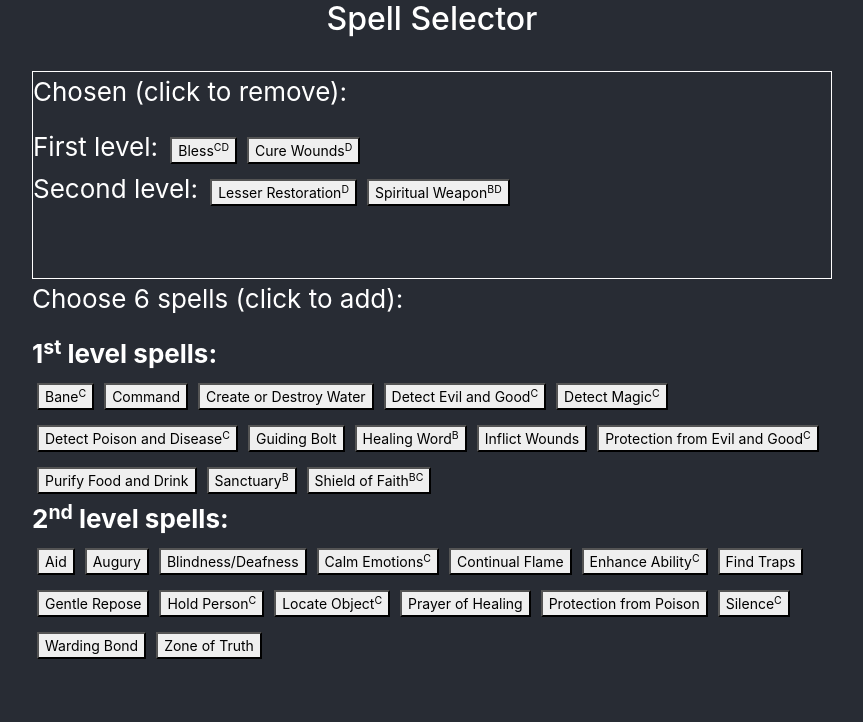
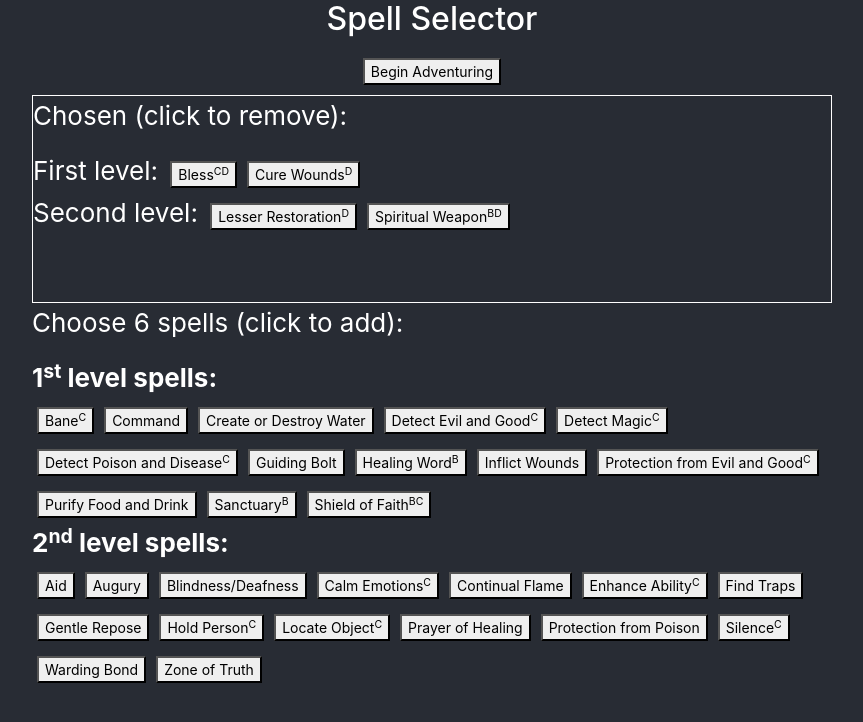
Before and after one commit to ethanvernon/spell_selector, a React (Create React App) app: page / in a window 1280 px wide. Both pictures are taken after a click on the button "Prepare now". Shown: the top 722 px of the page, without its empty margins (208-1071 px from the left). Built offline with nearby package versions, Linux system fonts and the light colour scheme.

Commit message:
Added casting screen

```diff
--- /dev/null
+++ b/src/Begin.js
@@ -0,0 +1,17 @@
+import React, { Component } from 'react';
+import './App.css';
+
+export class Begin extends Component {
+
+	render() {
+		let doubleClass = "center " + this.props.hide;
+
+		return (
+			<div className={doubleClass}>
+				<button onClick={this.props.handleClick}>
+				Begin Adventuring
+				</button>
+			</div>
+		)
+	}
+}
--- /dev/null
+++ b/src/CastingScreen.js
@@ -0,0 +1,41 @@
+import React, { Component } from 'react';
+import './App.css';
+
+export class CastingScreen extends Component {
+	constructor(props) {
+		super(props);
+		this.handleClick = this.handleClick.bind(this);
+	}
+
+	handleClick(e) {
+		let level = e.currentTarget.getAttribute('level');
+
+		this.props.reduceNumber(level);
+	}
+
+	render() {
+		let thisClass = "center " + this.props.hide;
+
+		return (
+			<div className={thisClass}>
+				<p><span style={{fontSize:24, weight:'bold'}}>Adventuring screen</span><br/>
+				Click a spell slot to expend it</p>
+
+				<div className='row'>
+					<div className='col-sm spell-slot' onClick={this.handleClick} level="1">
+						<p style={{fontSize:14, weight:'bold', marginBottom:-3}}>1<sup>st</sup> Level</p>
+						<p style={{fontSize:9, weight:'bold', marginBottom:0}}>Spell Slot</p>
+						<p style={{fontSize:35, weight:'bold', lineHeight:'1.2em', marginBottom:0}}>{this.props.levelOne}</p>
+						<p style={{fontSize:10, weight:'bold', marginBottom:'.5em'}}>remaining</p>
+					</div>
+					<div className='col-sm spell-slot' onClick={this.handleClick} level="2">
+						<p style={{fontSize:14, weight:'bold', marginBottom:-3}}>2<sup>nd</sup> Level</p>
+						<p style={{fontSize:9, weight:'bold', marginBottom:0}}>Spell Slot</p>
+						<p style={{fontSize:35, weight:'bold', lineHeight:'1.2em', marginBottom:0}}>{this.props.levelTwo}</p>
+						<p style={{fontSize:10, weight:'bold', marginBottom:'.5em'}}>remaining</p>
+					</div>
+				</div>
+			</div>
+		)
+	}
+}
--- a/src/Chosen.js
+++ b/src/Chosen.js
@@ -66,7 +66,7 @@ export class Chosen extends Component {
 		return (
 
 			//only shows when "Prepare Now" has been clicked in SelectionHeader.js
-			<div className={this.props.hide} style={{border:"1px solid white", height:"8em"}}>
+			<div className={this.props.hide} style={{border:"1px solid white", minHeight:"8em"}}>
 				<p>Chosen (click to remove):</p>
 				{/*conditionally renders */}
 				{this.props.chosenOne.length > 0 &&
--- a/src/Parent.js
+++ b/src/Parent.js
@@ -6,6 +6,9 @@ import {SelectionHeader} from './SelectionHeader';
 import {SpellChoosing} from './SpellChoosing';
 import 'bootstrap/dist/css/bootstrap.css';
 import {Chosen} from './Chosen';
+import {Begin} from './Begin';
+import {CastingScreen} from './CastingScreen';
+import {PreparedSpells} from './PreparedSpells';
 
 export class Parent extends Component {
 
@@ -32,6 +35,7 @@ export class Parent extends Component {
 	      	spellChoiceNumber: 6,
 	      	startScreenHide: "",
 	      	chooseScreenHide: "hidden",
+	      	castingScreenHide: "hidden",
 	      	domainSpellsFirst: ["Bless", "Cure Wounds"],
 	      	domainSpellsSecond: ["Lesser Restoration", "Spiritual Weapon"],
 	      	choseFirst: ["Bless", "Cure Wounds"],
@@ -46,6 +50,8 @@ export class Parent extends Component {
 	    this.updateSpellChoiceNumber = this.updateSpellChoiceNumber.bind(this);
 	    this.convertToBaseName = this.convertToBaseName.bind(this);
 	    this.removeChosen = this.removeChosen.bind(this);
+	    this.startCasting = this.startCasting.bind(this);
+	    this.spellWasCast = this.spellWasCast.bind(this);
 	}
 
 	//called by LevelChooser.js whenever cleric level input is changed
@@ -229,14 +235,55 @@ export class Parent extends Component {
 		}
 	}
 
+	startCasting() {
+		console.log("start casting");
+
+		//hides choose screen
+		this.setState({
+			chooseScreenHide: "hidden",
+			castingScreenHide: ""
+		})
+	}
+
+	spellWasCast(level) {
+		if (level == 1 && this.state.levelOneSlots > 0) {
+			let int = this.state.levelOneSlots - 1;
+			this.setState({
+				levelOneSlots: int
+			})
+		} else if (level == 2 && this.state.levelTwoSlots > 0) {
+			let int = this.state.levelTwoSlots - 1;
+			this.setState({
+				levelTwoSlots: int
+			})
+		}
+	}
+
 
 	render() {
+		let startScreenClass = 'row ' + this.state.startScreenHide;
+
 		return (
 			<div>
 
 				<h2 className='my-title'>Spell Selector</h2>
 
-				<div className='row'>
+				<Begin
+					hide={this.state.chooseScreenHide}
+					handleClick={this.startCasting}/>
+
+				<CastingScreen
+					hide={this.state.castingScreenHide}
+					levelOne={this.state.levelOneSlots}
+					levelTwo={this.state.levelTwoSlots}
+					reduceNumber={this.spellWasCast}/>
+
+				<PreparedSpells
+					hide={this.state.castingScreenHide}
+					levelOneSpells={this.state.choseFirst}
+					levelTwoSpells={this.state.choseSecond}/>
+
+				<div className={startScreenClass}>
 
 					<div className='col-sm' style={{marginBottom:25}}>
 						<LevelChooser
@@ -262,6 +309,7 @@ export class Parent extends Component {
 							levelTwoAvail = {this.state.levelTwoAvail}
 							cantripsKnown = {this.state.cantripsKnown}/>
 						</div>
+
 				</div>
 
 				<Chosen
--- /dev/null
+++ b/src/PreparedSpells.js
@@ -0,0 +1,16 @@
+import React, { Component } from 'react';
+import './App.css';
+
+export class PreparedSpells extends Component {
+
+	render() {
+		return (
+			<div className={this.props.hide}>
+				Prepared Spells:<br/>
+
+				Level 1: {this.props.levelOneSpells.join(', ')}<br/>
+				Level 2: {this.props.levelTwoSpells.join(', ')}
+			</div>
+		)
+	}
+}
--- a/src/SpellChoosing.js
+++ b/src/SpellChoosing.js
@@ -11,6 +11,10 @@ export class SpellChoosing extends Component {
 	//function is called whenever a spell button is clicked on
 	//converts spell to its base name if necessary and passes it to Parent.js' updateSpellChoiceNumber function
 	handleClick(e) {
+
+		if (this.props.spellNumber === 0) {
+			return null;
+		}
 
 		//combine all spells excluding domain spells into one array
 		let spells=this.props.levelOne.concat(this.props.levelTwo)
@@ -26,21 +30,7 @@ export class SpellChoosing extends Component {
 		}
 	}
 
-	/*convertToBaseName(spell, spells) {
-		//remove any potential bonus action, concentration spell, or both markers
-		let sglSpell = spell.slice(0, -1);
-		let dblSpell = spell.slice(0, -2);
 
-		//if its marked as bonus action, concentration spell, or both, updates spell to base name
-		if (spells.includes(sglSpell)) {
-			spell = sglSpell;
-		} else if (spells.includes(dblSpell)) {
-			spell = dblSpell;
-		}
-
-		//passes base spell name to Parent.js' updateSpellChoiceNumber function
-		this.props.onClick(spell);
-	}*/
 
 
 	render() {
--- a/src/index.css
+++ b/src/index.css
@@ -14,7 +14,7 @@ code {
 }
 
 .hidden {
-	display:none;
+	display:none !important;
 }
 
 .spell-buttons {
@@ -45,3 +45,30 @@ code {
 input[type=number]::-webkit-inner-spin-button {
     opacity: 1
 }
+
+.center {
+	text-align:center;
+	margin-left: auto;
+	margin-right: auto;
+	margin-top: 20px;
+	margin-bottom:10px;
+	font-size: 14px;
+}
+
+.spell-slot {
+	border: 1px white solid;
+	margin-right: 5px;
+	margin-left: 5px;
+	border-radius: 5px;
+	box-shadow: 1px 4px gray;
+}
+
+.spell-slot:hover {
+	cursor:pointer;
+}
+
+.spell-slot:active {
+  box-shadow: 0px 2px gray;
+  margin-top: 2px;
+  margin-bottom:-2px;
+}
```
Lines whose indentation alone changed are shown as unchanged.
